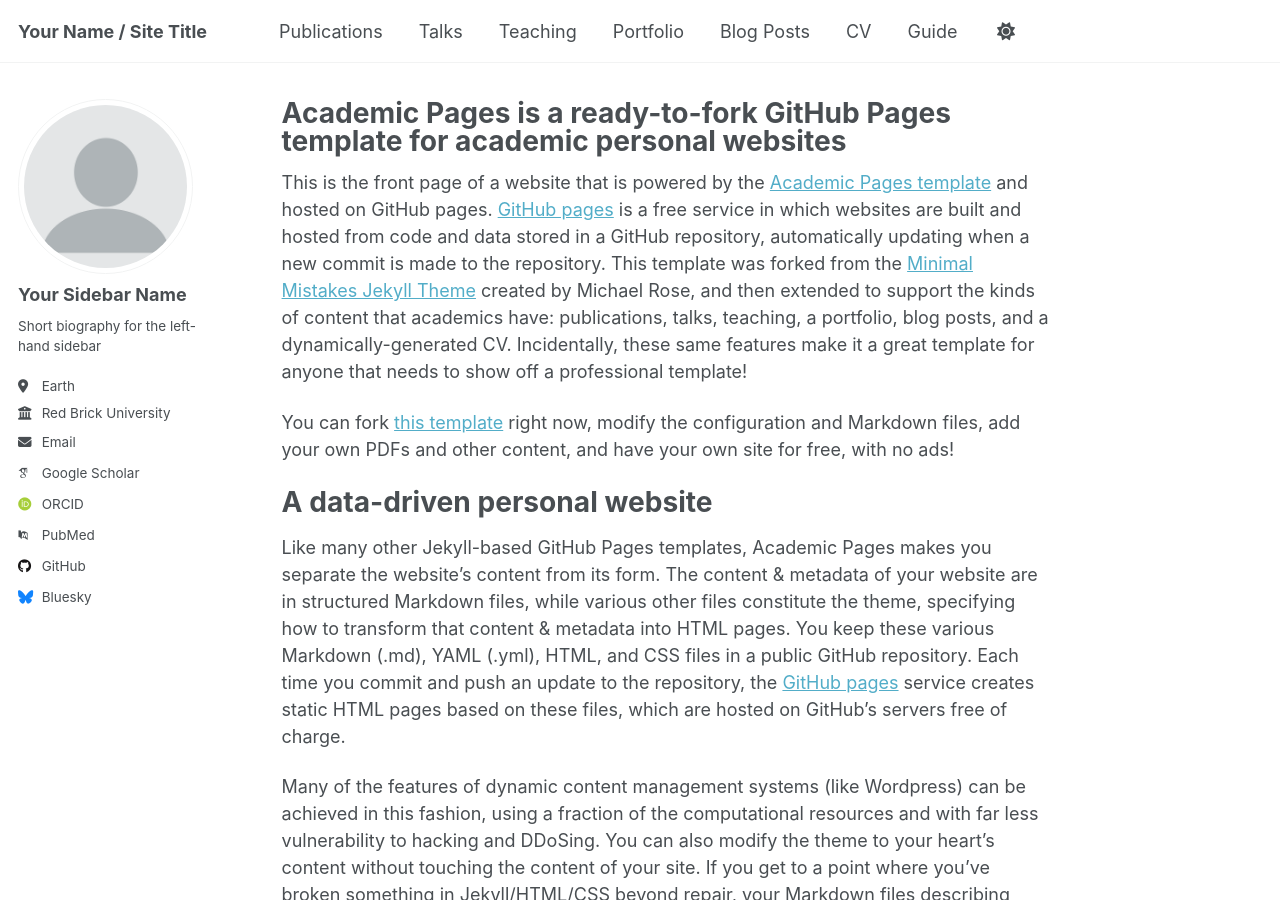
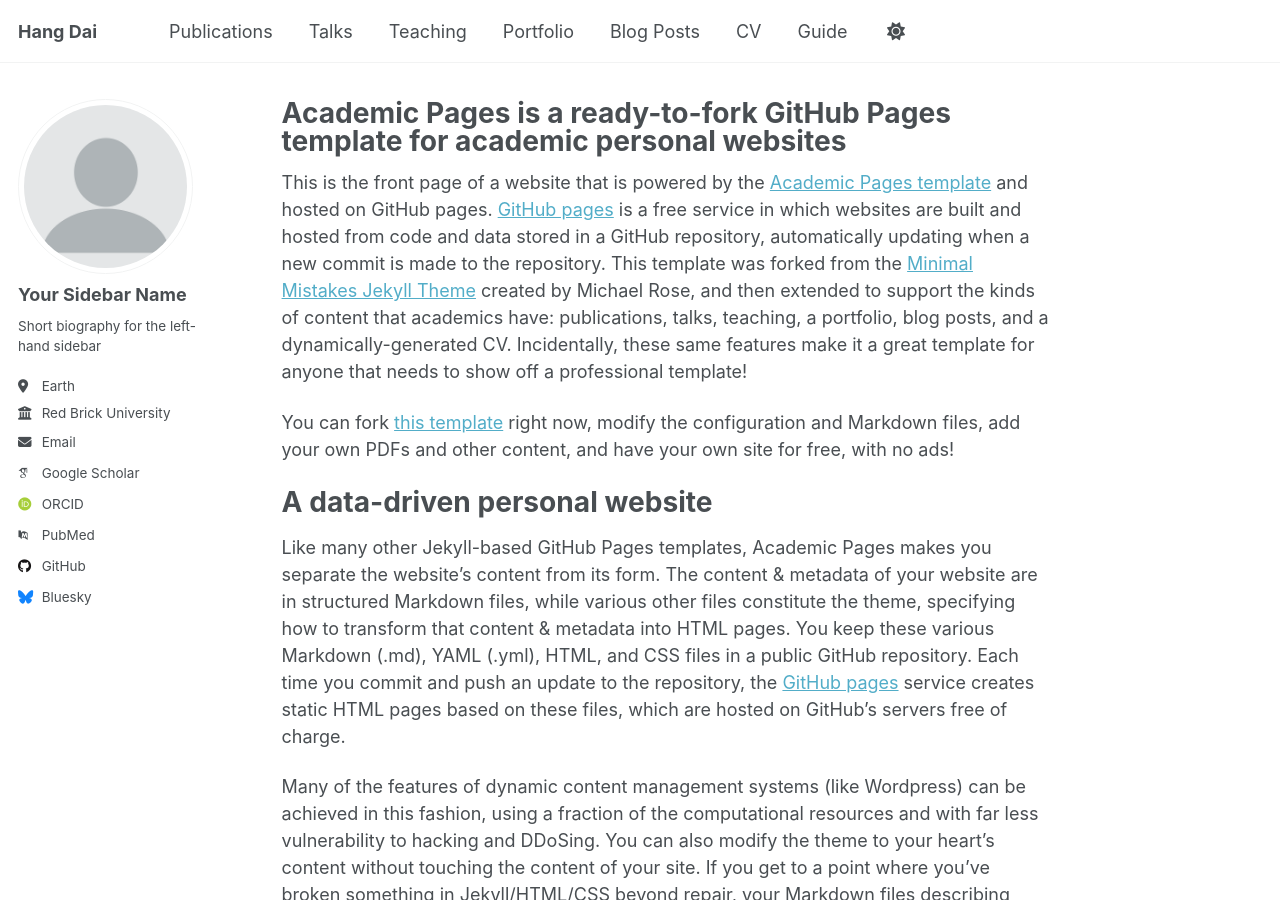
Before and after one commit to hdai-lab/hdai-lab.github.io, a Jekyll site: the page built from _pages/about.md, in a window 1280 px wide and 900 px high. Built offline with Jekyll 4.4.1, drawn with Linux system fonts in a browser that asks for light colours; some web fonts are replaced; a script that is not in the unit is left out.

Commit message:
Update _config.yml

```diff
--- a/_config.yml
+++ b/_config.yml
@@ -9,7 +9,7 @@
 # Basic Site Settings
 locale                   : "en-US"
 site_theme               : "default" # Currently available options are "default", "air"
-title                    : "Your Name / Site Title"
+title                    : "Hang Dai"
 title_separator          : "-"
 name                     : &name "Your Name"
 description              : &description "personal description"
```
